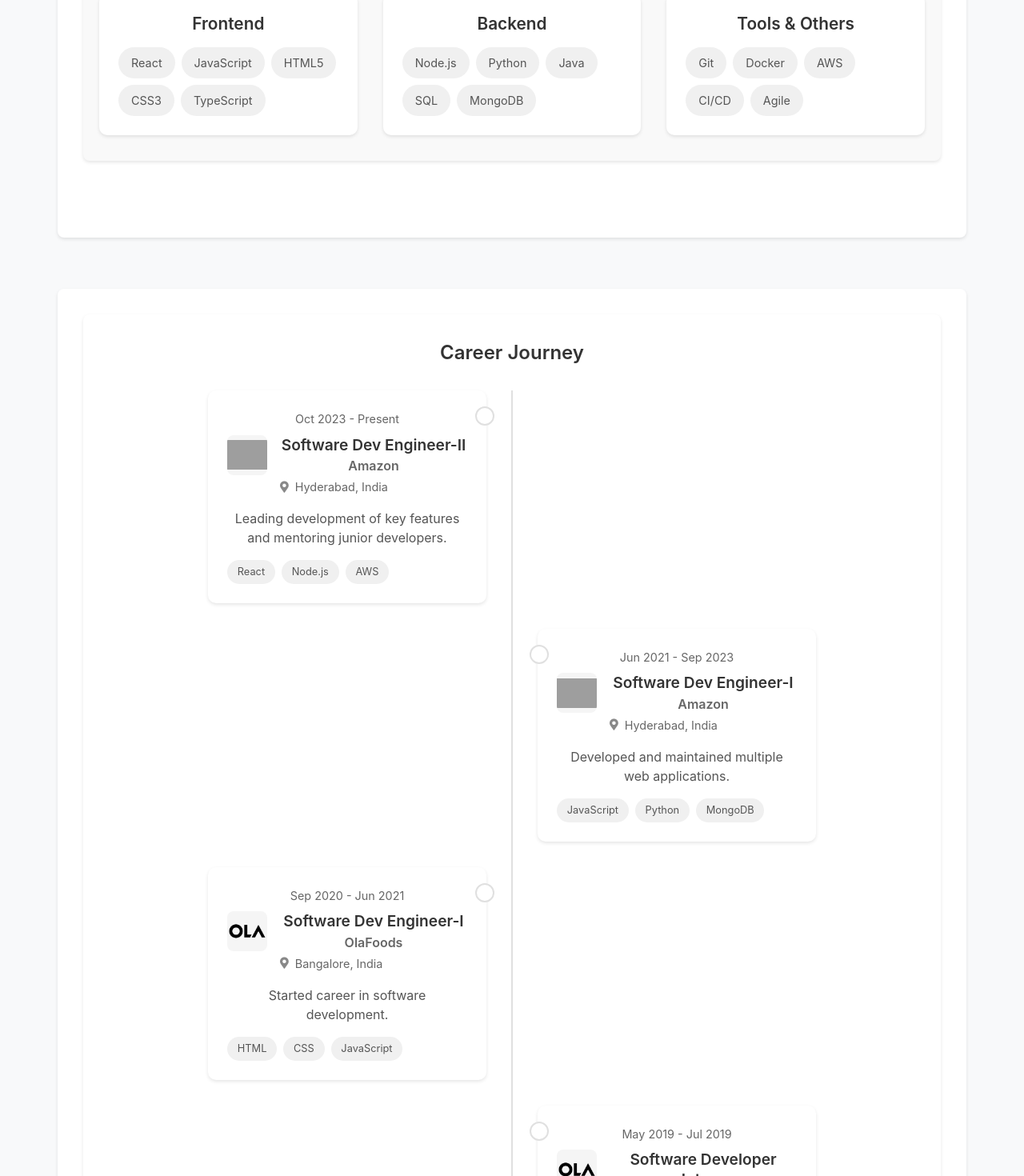
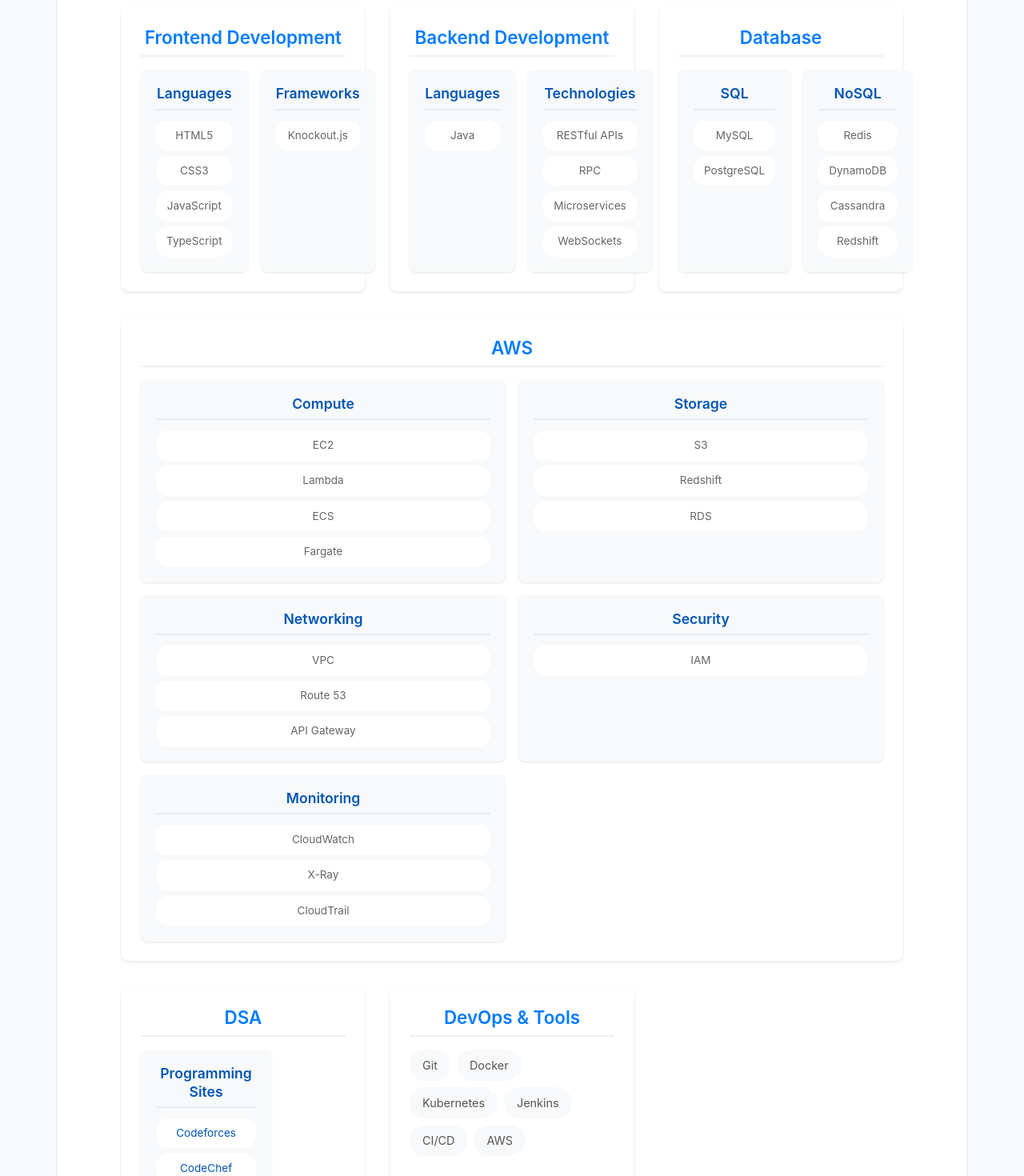
Before and after one commit to bibhudhendra/my-website, a React (Create React App) app: page / in a window 1280 px wide. Shown: the part 703-2173 px from the top of the page at 80% size. Built offline with nearby package versions, Linux system fonts and the light colour scheme; grey boxes are pictures that could not be loaded.

Commit message:
Update Skills section: Reorganize categories and add subcategories

```diff
--- a/src/components/Skills.css
+++ b/src/components/Skills.css
@@ -1,57 +1,160 @@
-.skills-section {
-  padding: 2rem 0;
-  background-color: #f9f9f9;
+.skills-container {
+  padding: 2rem;
 }
 
-.skills-section h2 {
+.skills-container h2 {
   text-align: center;
+  margin-bottom: 2rem;
   color: #333;
-  margin-bottom: 2rem;
 }
 
 .skills-grid {
   display: grid;
   grid-template-columns: repeat(auto-fit, minmax(300px, 1fr));
   gap: 2rem;
-  max-width: 1200px;
-  margin: 0 auto;
-  padding: 0 20px;
+  padding: 1rem;
 }
 
 .skill-category {
-  background-color: #ffffff;
+  background: white;
+  border-radius: 8px;
   padding: 1.5rem;
-  border-radius: 10px;
   box-shadow: 0 2px 4px rgba(0, 0, 0, 0.1);
+  transition: transform 0.2s ease;
+}
+
+/* Special styling for AWS category */
+.skill-category.aws-category {
+  grid-column: 1 / -1;
+  max-width: 100%;
+}
+
+.skill-category:hover {
+  transform: translateY(-5px);
 }
 
 .skill-category h3 {
-  color: #333;
-  margin: 0 0 1rem 0;
-  font-size: 1.3rem;
+  color: #007bff;
+  margin-bottom: 1rem;
+  font-size: 1.4rem;
+  border-bottom: 2px solid #f0f0f0;
+  padding-bottom: 0.5rem;
 }
 
-.skill-items {
+.skill-category ul {
+  list-style: none;
+  padding: 0;
+  margin: 0;
   display: flex;
   flex-wrap: wrap;
   gap: 0.5rem;
 }
 
-.skill-item {
-  background-color: #f0f0f0;
+.skill-category li {
+  background: #f8f9fa;
   padding: 0.5rem 1rem;
   border-radius: 20px;
   font-size: 0.9rem;
   color: #555;
-  transition: background-color 0.2s;
+  transition: all 0.2s ease;
 }
 
-.skill-item:hover {
-  background-color: #e0e0e0;
+.skill-category li:hover {
+  background: #e9ecef;
+  color: #007bff;
+}
+
+/* Subcategories Styles */
+.subcategories {
+  display: grid;
+  grid-template-columns: repeat(auto-fit, minmax(200px, 1fr));
+  gap: 1rem;
+  margin-top: 1rem;
+}
+
+.subcategory {
+  background: #f8f9fa;
+  border-radius: 8px;
+  padding: 1.2rem;
+  box-shadow: 0 1px 3px rgba(0, 0, 0, 0.1);
+}
+
+.subcategory h4 {
+  color: #0056b3;
+  margin-bottom: 0.8rem;
+  font-size: 1.1rem;
+  border-bottom: 2px solid #e9ecef;
+  padding-bottom: 0.4rem;
+}
+
+.subcategory ul {
+  display: flex;
+  flex-direction: column;
+  gap: 0.4rem;
+}
+
+.subcategory li {
+  background: white;
+  padding: 0.5rem 0.8rem;
+  border-radius: 15px;
+  font-size: 0.85rem;
+  color: #666;
+  transition: all 0.2s ease;
+}
+
+.subcategory li:hover {
+  background: #e9ecef;
+  color: #0056b3;
+  transform: translateX(5px);
+}
+
+/* Link styles for DSA section */
+.subcategory a {
+  color: #0056b3;
+  text-decoration: none;
+  transition: all 0.2s ease;
+}
+
+.subcategory a:hover {
+  color: #003d80;
+  text-decoration: underline;
+}
+
+/* Responsive Design */
+@media (max-width: 1400px) {
+  .subcategories {
+    grid-template-columns: repeat(2, 1fr);
+  }
+}
+
+@media (max-width: 1200px) {
+  .subcategories {
+    grid-template-columns: 1fr;
+  }
 }
 
 @media (max-width: 768px) {
   .skills-grid {
     grid-template-columns: 1fr;
   }
+
+  .subcategories {
+    gap: 1rem;
+  }
+
+  .subcategory {
+    padding: 1rem;
+  }
+
+  .skill-category {
+    padding: 1rem;
+  }
+
+  .skill-category h3 {
+    font-size: 1.2rem;
+  }
+
+  .subcategory h4 {
+    font-size: 1.1rem;
+  }
 }
--- a/src/components/Skills.js
+++ b/src/components/Skills.js
@@ -2,39 +2,119 @@
 import './Skills.css';
 
 const Skills = () => {
-  const skills = [
-    {
-      category: 'Frontend',
-      items: ['React', 'JavaScript', 'HTML5', 'CSS3', 'TypeScript']
+  const skills = {
+    'Frontend Development': {
+      'Languages': [
+        'HTML5',
+        'CSS3',
+        'JavaScript',
+        'TypeScript'
+      ],
+      'Frameworks': [
+        'Knockout.js'
+      ]
     },
-    {
-      category: 'Backend',
-      items: ['Node.js', 'Python', 'Java', 'SQL', 'MongoDB']
+    'Backend Development': {
+      'Languages': [
+        'Java'
+      ],
+      'Technologies': [
+        'RESTful APIs',
+        'RPC',
+        'Microservices',
+        'WebSockets'
+      ]
     },
-    {
-      category: 'Tools & Others',
-      items: ['Git', 'Docker', 'AWS', 'CI/CD', 'Agile']
-    }
-  ];
+    'Database': {
+      'SQL': [
+        'MySQL',
+        'PostgreSQL',
+      ],
+      'NoSQL': [
+        'Redis',
+        'DynamoDB',
+        'Cassandra',
+        'Redshift'
+      ]
+    },
+    'AWS': {
+      'Compute': [
+        'EC2',
+        'Lambda',
+        'ECS',
+        'Fargate'
+      ],
+      'Storage': [
+        'S3',
+        'Redshift',
+        'RDS'
+      ],
+      'Networking': [
+        'VPC',
+        'Route 53',
+        'API Gateway'
+      ],
+      'Security': [
+        'IAM',
+      ],
+      'Monitoring': [
+        'CloudWatch',
+        'X-Ray',
+        'CloudTrail'
+      ]
+    },
+    'DSA': {
+      'Programming Sites': [
+        <a href="https://codeforces.com/profile/bibhudhendra" target="_blank" rel="noopener noreferrer">Codeforces</a>,
+        <a href="https://www.codechef.com/users/bibhudhendra" target="_blank" rel="noopener noreferrer">CodeChef</a>,
+        <a href="https://leetcode.com/u/bibhudhendra/" target="_blank" rel="noopener noreferrer">LeetCode</a>,
+        <a href="https://www.hackerrank.com/profile/bibhudhendra" target="_blank" rel="noopener noreferrer">HackerRank</a>,
+        <a href="https://www.geeksforgeeks.org/user/bibhudhendra/" target="_blank" rel="noopener noreferrer">GeeksforGeeks</a>,
+      ]
+    },
+    'DevOps & Tools': [
+      'Git',
+      'Docker',
+      'Kubernetes',
+      'Jenkins',
+      'CI/CD',
+      'AWS'
+    ],
+  };
 
   return (
-    <section className="skills-section">
-      <h2>Key Skills</h2>
+    <div className="skills-container">
+      <h2>Skills</h2>
       <div className="skills-grid">
-        {skills.map((skillGroup, index) => (
-          <div key={index} className="skill-category">
-            <h3>{skillGroup.category}</h3>
-            <div className="skill-items">
-              {skillGroup.items.map((skill, skillIndex) => (
-                <div key={skillIndex} className="skill-item">
-                  {skill}
-                </div>
-              ))}
-            </div>
+        {Object.entries(skills).map(([category, items]) => (
+          <div key={category} className={`skill-category ${category === 'AWS' ? 'aws-category' : ''}`}>
+            <h3>{category}</h3>
+            {Array.isArray(items) ? (
+              <ul>
+                {items.map((skill) => (
+                  <li key={skill}>{skill}</li>
+                ))}
+              </ul>
+            ) : (
+              <div className="subcategories">
+                {Object.entries(items).map(([subcategory, subItems]) => (
+                  <div key={subcategory} className="subcategory">
+                    <h4>{subcategory}</h4>
+                    <ul>
+                      {subItems.map((skill) => (
+                        <li key={typeof skill === 'string' ? skill : skill.props.href}>
+                          {skill}
+                        </li>
+                      ))}
+                    </ul>
+                  </div>
+                ))}
+              </div>
+            )}
           </div>
         ))}
       </div>
-    </section>
+    </div>
   );
 };
 
```
